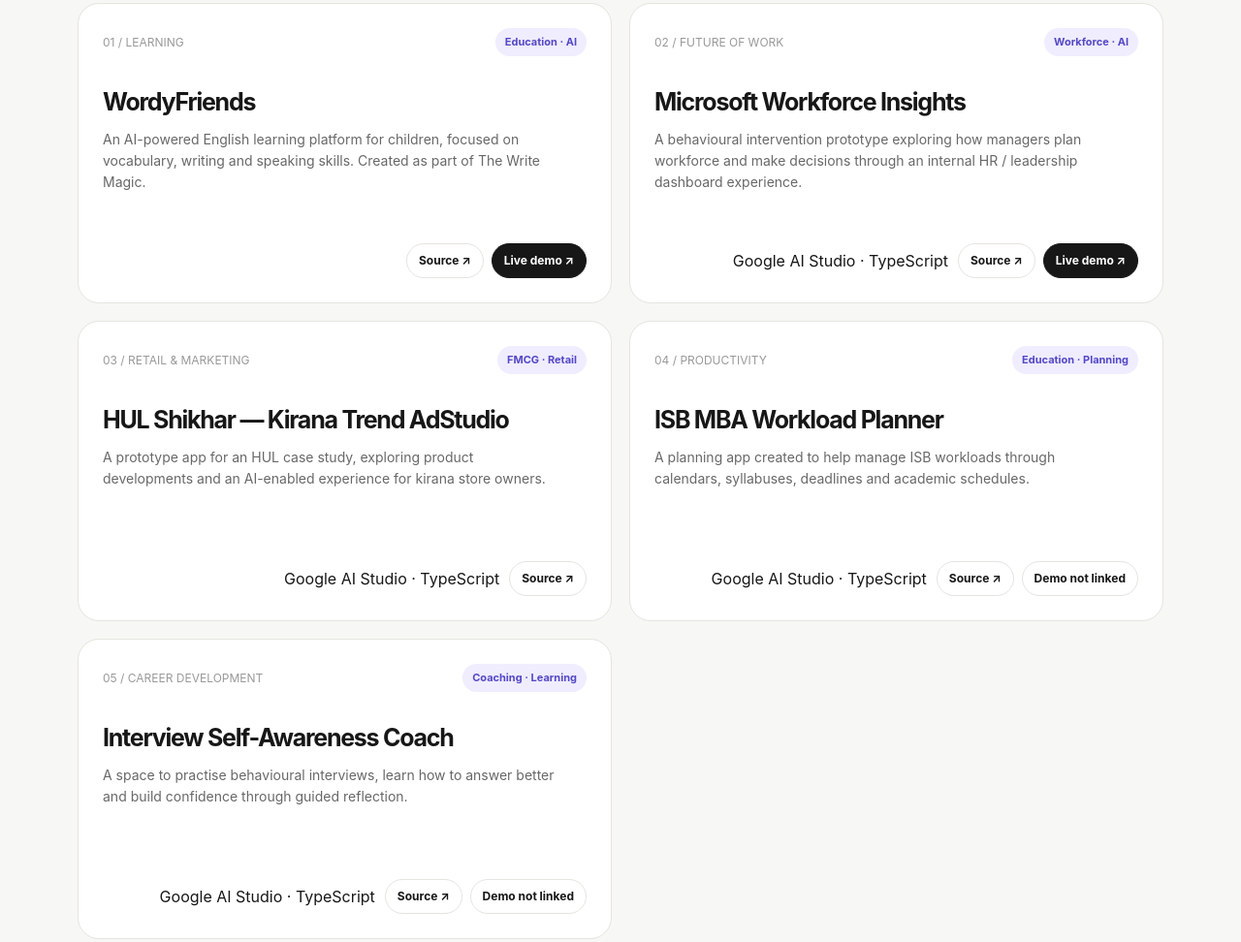
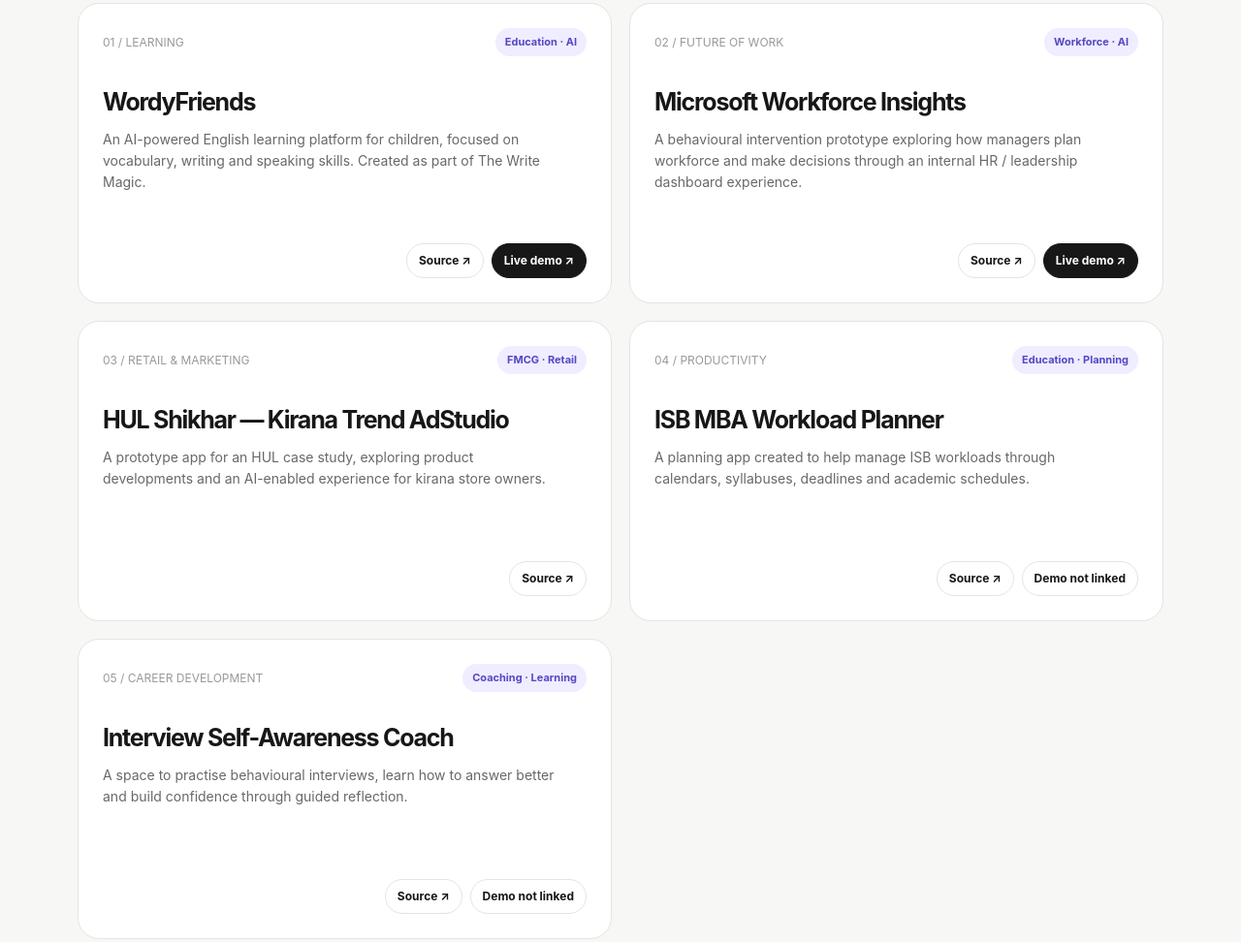
Before and after one commit to agraaash/Webpages, a plain HTML site: page ai-portfolio/index.html in a window 1280 px wide. Shown: the part 919-1891 px from the top of the page at 97% size. Drawn offline with Linux system fonts and the light colour scheme.

Commit message:
Remove remaining technology labels from all project cards

```diff
--- a/ai-portfolio/index.html
+++ b/ai-portfolio/index.html
@@ -31,10 +31,10 @@ footer{border-top:1px solid var(--line);padding:25px 0 38px;display:flex;justify
 <section id="work"><div class="section-head"><div><div class="eyebrow">Selected work</div><h2>Things I've been building.</h2></div><p>Explore each project’s code on GitHub. Where a live demo is available, you can try the prototype too.</p></div>
 <div class="projects">
 <article class="card"><div class="card-top"><span class="number">01 / LEARNING</span><span class="tag">Education · AI</span></div><h3>WordyFriends</h3><p>An AI-powered English learning platform for children, focused on vocabulary, writing and speaking skills. Created as part of The Write Magic.</p><div class="bottom"><div class="actions"><a class="small" href="https://github.com/agraaash/wordyfriends" target="_blank" rel="noreferrer">Source ↗</a><a class="small live" href="https://thewritemagic-app.ai.studio/" target="_blank" rel="noreferrer">Live demo ↗</a></div></div></article>
-<article class="card"><div class="card-top"><span class="number">02 / FUTURE OF WORK</span><span class="tag">Workforce · AI</span></div><h3>Microsoft Workforce Insights</h3><p>A behavioural intervention prototype exploring how managers plan workforce and make decisions through an internal HR / leadership dashboard experience.</p><div class="bottom"><span class="stack">Google AI Studio · TypeScript</span><div class="actions"><a class="small" href="https://github.com/agraaash/College-Proj-prototype-Nudge-framework-" target="_blank" rel="noreferrer">Source ↗</a><a class="small live" href="https://microsoft-workforce-insights-ai-workforce-plannin.ai.studio/" target="_blank" rel="noreferrer">Live demo ↗</a></div></div></article>
-<article class="card"><div class="card-top"><span class="number">03 / RETAIL &amp; MARKETING</span><span class="tag">FMCG · Retail</span></div><h3>HUL Shikhar — Kirana Trend AdStudio</h3><p>A prototype app for an HUL case study, exploring product developments and an AI-enabled experience for kirana store owners.</p><div class="bottom"><span class="stack">Google AI Studio · TypeScript</span><div class="actions"><a class="small" href="https://github.com/agraaash/HUL-Shikar-App-prototype" target="_blank" rel="noreferrer">Source ↗</a></div></div></article>
-<article class="card"><div class="card-top"><span class="number">04 / PRODUCTIVITY</span><span class="tag">Education · Planning</span></div><h3>ISB MBA Workload Planner</h3><p>A planning app created to help manage ISB workloads through calendars, syllabuses, deadlines and academic schedules.</p><div class="bottom"><span class="stack">Google AI Studio · TypeScript</span><div class="actions"><a class="small" href="https://github.com/agraaash/Workload-planner" target="_blank" rel="noreferrer">Source ↗</a><span class="small disabled">Demo not linked</span></div></div></article>
-<article class="card"><div class="card-top"><span class="number">05 / CAREER DEVELOPMENT</span><span class="tag">Coaching · Learning</span></div><h3>Interview Self-Awareness Coach</h3><p>A space to practise behavioural interviews, learn how to answer better and build confidence through guided reflection.</p><div class="bottom"><span class="stack">Google AI Studio · TypeScript</span><div class="actions"><a class="small" href="https://github.com/agraaash/Behavioural-Interview-coach" target="_blank" rel="noreferrer">Source ↗</a><span class="small disabled">Demo not linked</span></div></div></article>
+<article class="card"><div class="card-top"><span class="number">02 / FUTURE OF WORK</span><span class="tag">Workforce · AI</span></div><h3>Microsoft Workforce Insights</h3><p>A behavioural intervention prototype exploring how managers plan workforce and make decisions through an internal HR / leadership dashboard experience.</p><div class="bottom"><span class="stack"></span><div class="actions"><a class="small" href="https://github.com/agraaash/College-Proj-prototype-Nudge-framework-" target="_blank" rel="noreferrer">Source ↗</a><a class="small live" href="https://microsoft-workforce-insights-ai-workforce-plannin.ai.studio/" target="_blank" rel="noreferrer">Live demo ↗</a></div></div></article>
+<article class="card"><div class="card-top"><span class="number">03 / RETAIL &amp; MARKETING</span><span class="tag">FMCG · Retail</span></div><h3>HUL Shikhar — Kirana Trend AdStudio</h3><p>A prototype app for an HUL case study, exploring product developments and an AI-enabled experience for kirana store owners.</p><div class="bottom"><span class="stack"></span><div class="actions"><a class="small" href="https://github.com/agraaash/HUL-Shikar-App-prototype" target="_blank" rel="noreferrer">Source ↗</a></div></div></article>
+<article class="card"><div class="card-top"><span class="number">04 / PRODUCTIVITY</span><span class="tag">Education · Planning</span></div><h3>ISB MBA Workload Planner</h3><p>A planning app created to help manage ISB workloads through calendars, syllabuses, deadlines and academic schedules.</p><div class="bottom"><span class="stack"></span><div class="actions"><a class="small" href="https://github.com/agraaash/Workload-planner" target="_blank" rel="noreferrer">Source ↗</a><span class="small disabled">Demo not linked</span></div></div></article>
+<article class="card"><div class="card-top"><span class="number">05 / CAREER DEVELOPMENT</span><span class="tag">Coaching · Learning</span></div><h3>Interview Self-Awareness Coach</h3><p>A space to practise behavioural interviews, learn how to answer better and build confidence through guided reflection.</p><div class="bottom"><span class="stack"></span><div class="actions"><a class="small" href="https://github.com/agraaash/Behavioural-Interview-coach" target="_blank" rel="noreferrer">Source ↗</a><span class="small disabled">Demo not linked</span></div></div></article>
 </div></section>
 <section class="about" id="about"><div><div class="eyebrow">A little context</div><h2>Curious by default.</h2></div><div><p>I enjoy identifying everyday problems, exploring user needs and turning early ideas into tangible digital experiences. These projects are experiments in product thinking, rapid prototyping and using generative AI as a building partner.</p><p class="note">This portfolio is a work in progress. Project descriptions reflect the current repository summaries; demo links are shown only where provided.</p></div></section>
 <footer><span>© 2026 Aashna Agrawal · AI &amp; Product Portfolio</span><a href="https://github.com/agraaash" target="_blank" rel="noreferrer">github.com/agraaash ↗</a></footer>
```
